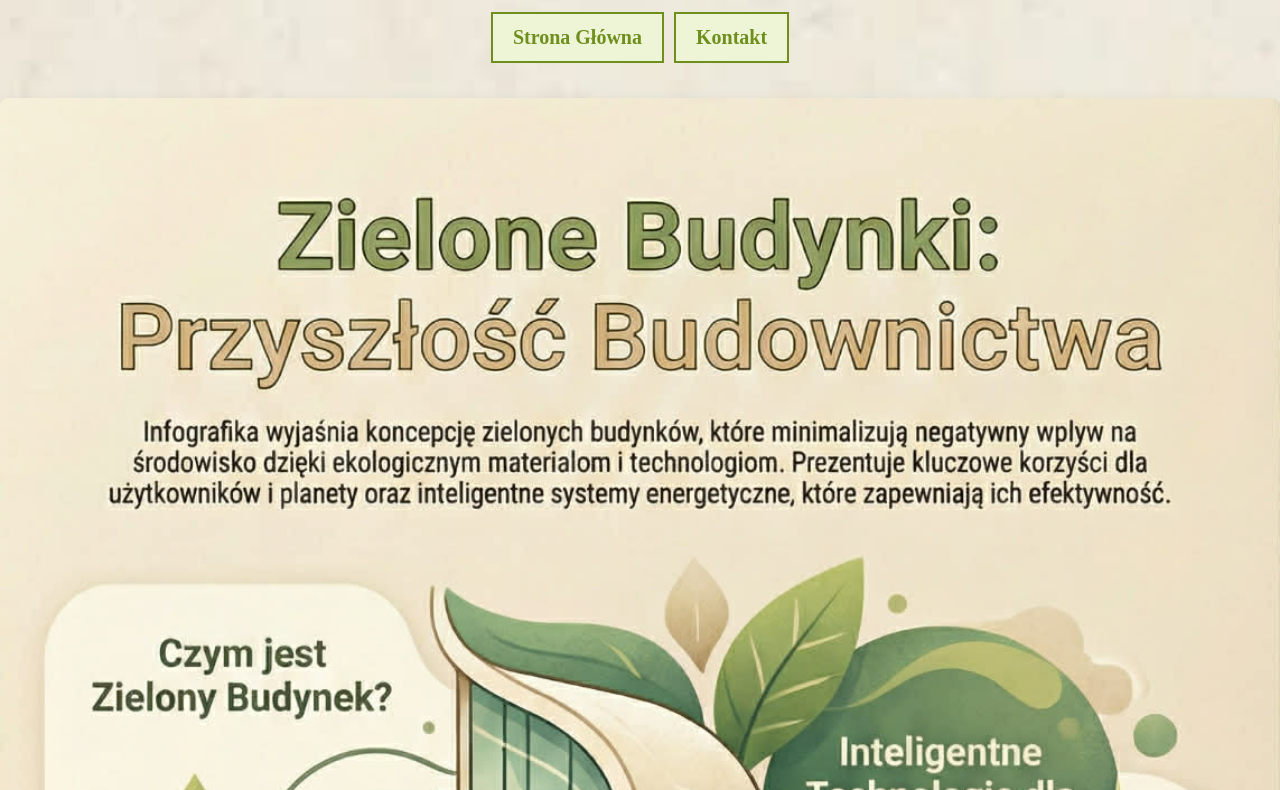
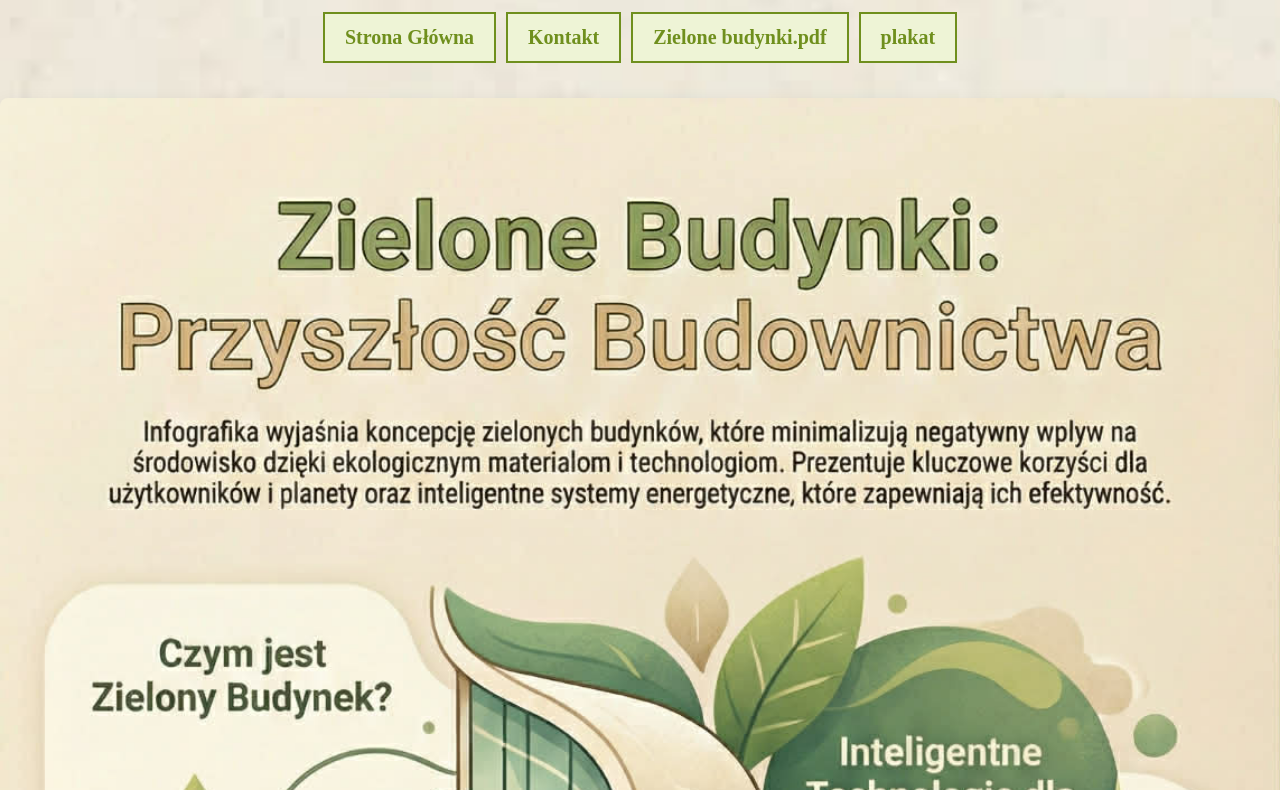
Before and after one commit to Dv1Dyziek/Green-Buildings.github.io, a plain HTML site: page poster.html in a window 1280 px wide. Shown: the part 109-899 px from the top of the page. Drawn offline with Linux system fonts and the light colour scheme.

Commit message:
Update poster.html

```diff
--- a/poster.html
+++ b/poster.html
@@ -12,6 +12,8 @@
     <nav class="nav-cells">
         <a href="index.html">Strona Główna</a>
         <a href="#contact">Kontakt</a>
+        <a href="presentation">Zielone budynki.pdf</a>
+        <a href="poster.html">plakat</a>
     </nav>
 </header>
 
```
